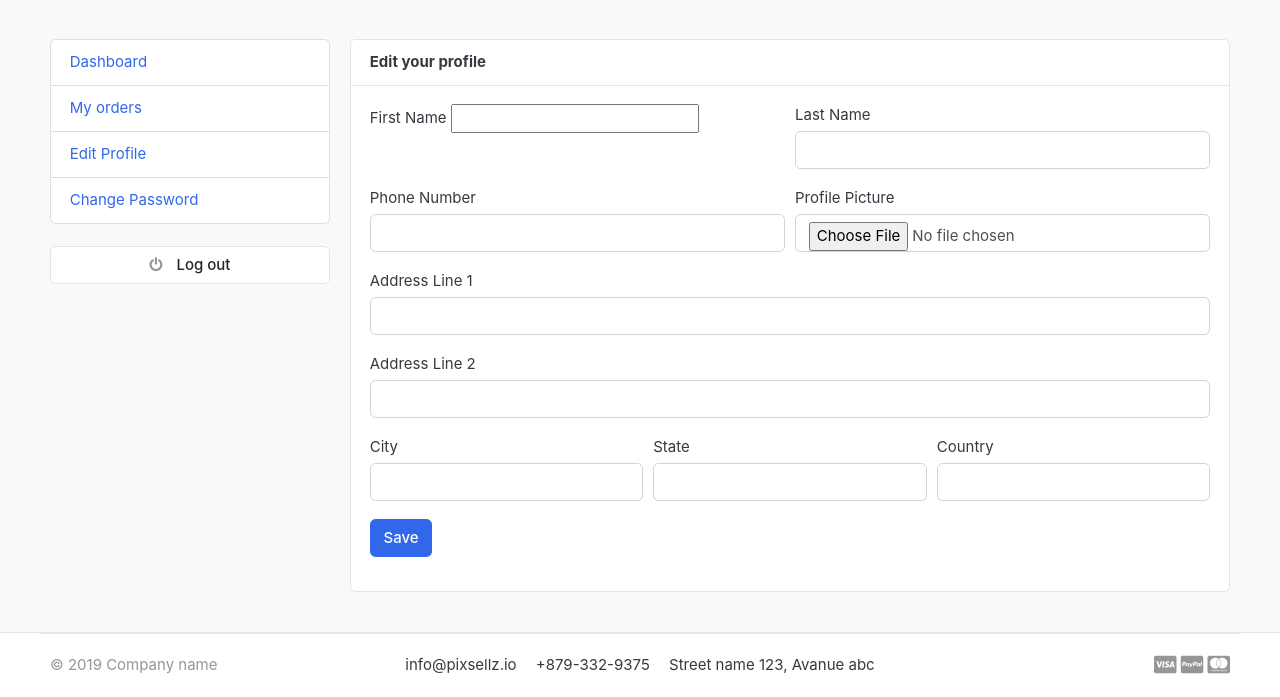
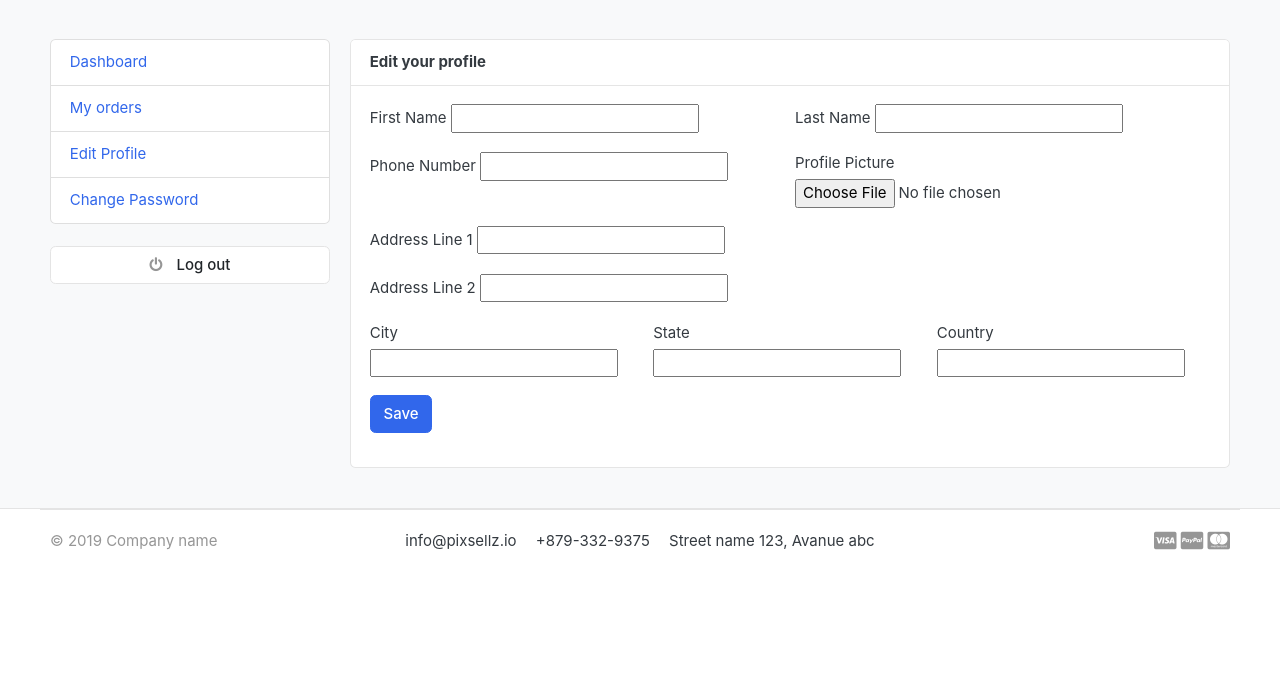
Before and after one commit to RobertoRP101/ecommerceOnline, a Django app: template templates/accounts/edit_profile.html in a window 1280 px wide. Shown: the part 124-821 px from the top of the page. After the commit the page ends 674 px from the top, so only its background shows below. Run offline with Django 5.2, Linux system fonts and the light colour scheme; the template is opened without the code that fills it: values that come from a table or form of the project are taken from there, others are empty; tables that the repository leaves empty hold one stand-in row (values such as "Sample post"); parts of the project's set-up code (start-up, migrations or seed data) failed here and were passed over; some libraries are stand-ins or nearby versions; some web fonts are replaced.

Commit message:
adding the profile_form variables on edit profile page

```diff
--- a/templates/accounts/edit_profile.html
+++ b/templates/accounts/edit_profile.html
@@ -24,39 +24,39 @@
                                 </div>
                                 <div class="form-group col-md-6">
                                     <label for="">Last Name</label>
-                                    <input type="text" class="form-control" name="" id="">
+                                    {{user_form.last_name}}
                                 </div>
                             </div>
                             <div class="form-row">
                                 <div class="form-group col-md-6">
                                     <label for="">Phone Number</label>
-                                    <input type="text" class="form-control" name="" id="">
+                                    {{user_form.phone_number}}
                                 </div>
                                 <div class="form-group col-md-6">
                                     <label for="">Profile Picture</label>
-                                    <input type="file" class="form-control" name="" id="">
+                                    {{profile_form.profile_picture}}
                                 </div>
                             </div>
                             <div class="form-group">
                                 <label for="">Address Line 1</label>
-                                <input type="text" class="form-control" name="" id="">
+                                {{profile_form.address_line_1}}
                             </div>
                             <div class="form-group">
                                 <label for="">Address Line 2</label>
-                                <input type="text" class="form-control" name="" id="">
+                                {{profile_form.address_line_2}}
                             </div>
                             <div class="form-row">
                                 <div class="form-group col-md-4">
                                     <label for="">City</label>
-                                    <input type="text" class="form-control" name="" id="">
+                                    {{profile_form.city}}
                                 </div>
                                 <div class="form-group col-md-4">
                                     <label for="">State</label>
-                                    <input type="text" class="form-control" name="" id="">
+                                    {{profile_form.state}}
                                 </div>
                                 <div class="form-group col-md-4">
                                     <label for="">Country</label>
-                                    <input type="text" class="form-control" name="" id="">
+                                    {{profile_form.country}}
                                 </div>
                             </div>
                             <input type="submit" value="Save" class="btn btn-primary">
```
